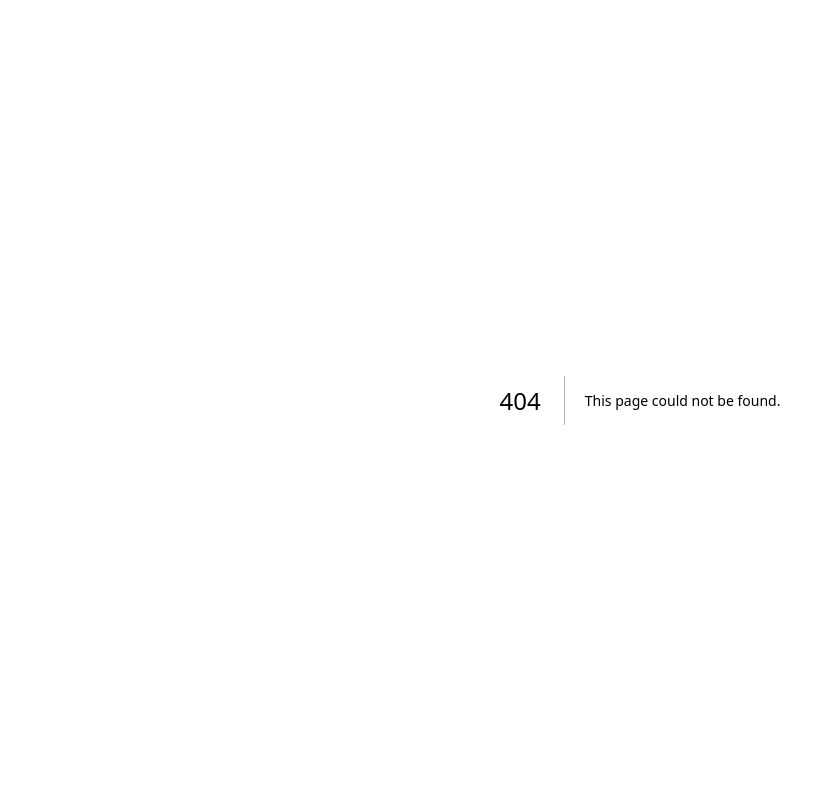
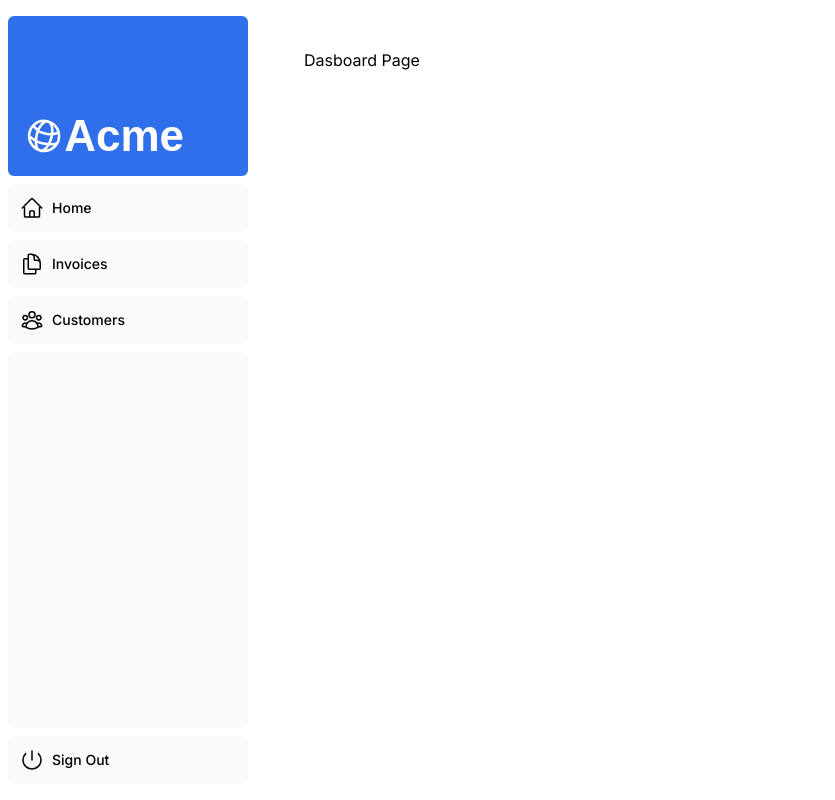
Before and after one commit to ivanovich18/nextjs-practice, a Next.js app: page /dashboard in a window 1280 px wide. Before the commit this address had no page. Shown: the whole page, without its empty margins (0-835 px from the left). Built offline with nearby package versions, Linux system fonts and the light colour scheme; a web font is replaced by a local one.

Commit message:
Add dashboard page component

```diff
--- /dev/null
+++ b/app/dashboard/page.tsx
@@ -0,0 +1,3 @@
+export default function Page() {
+    return <p>Dasboard Page</p>;
+}
```
